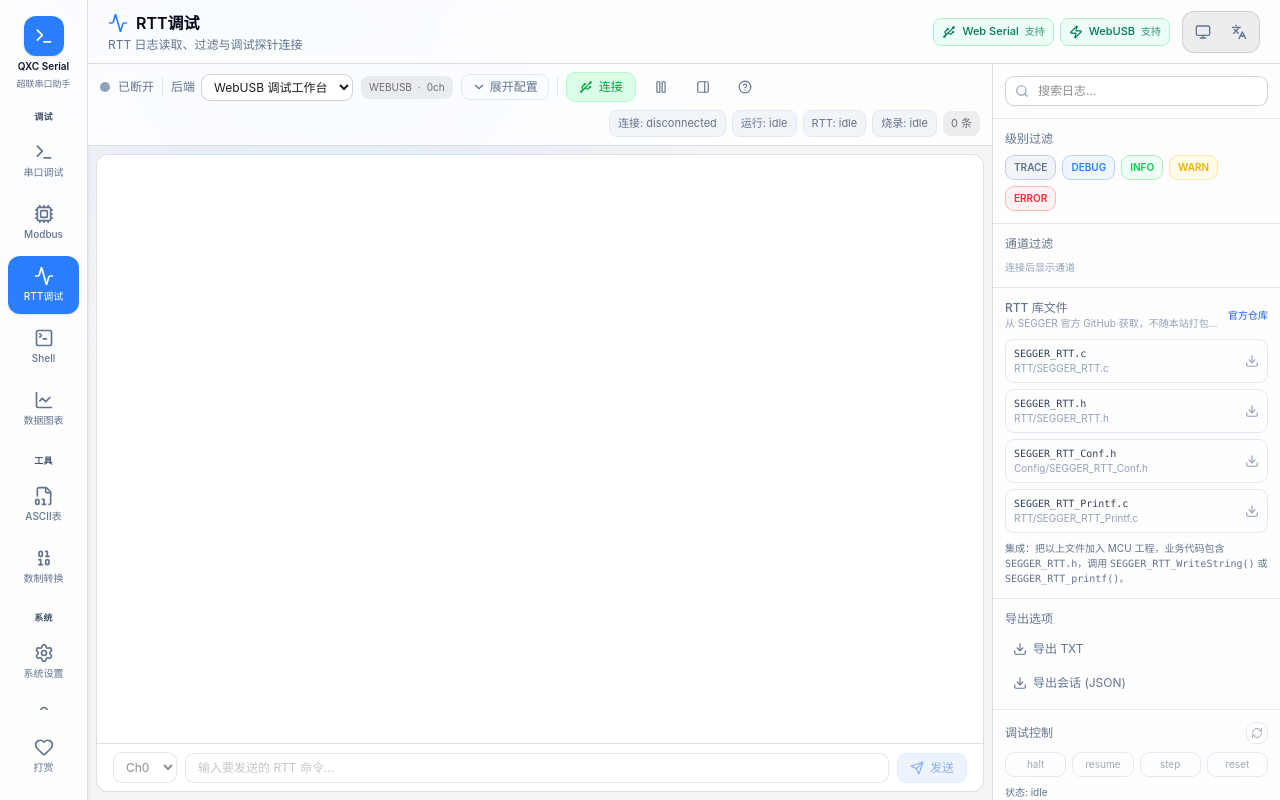
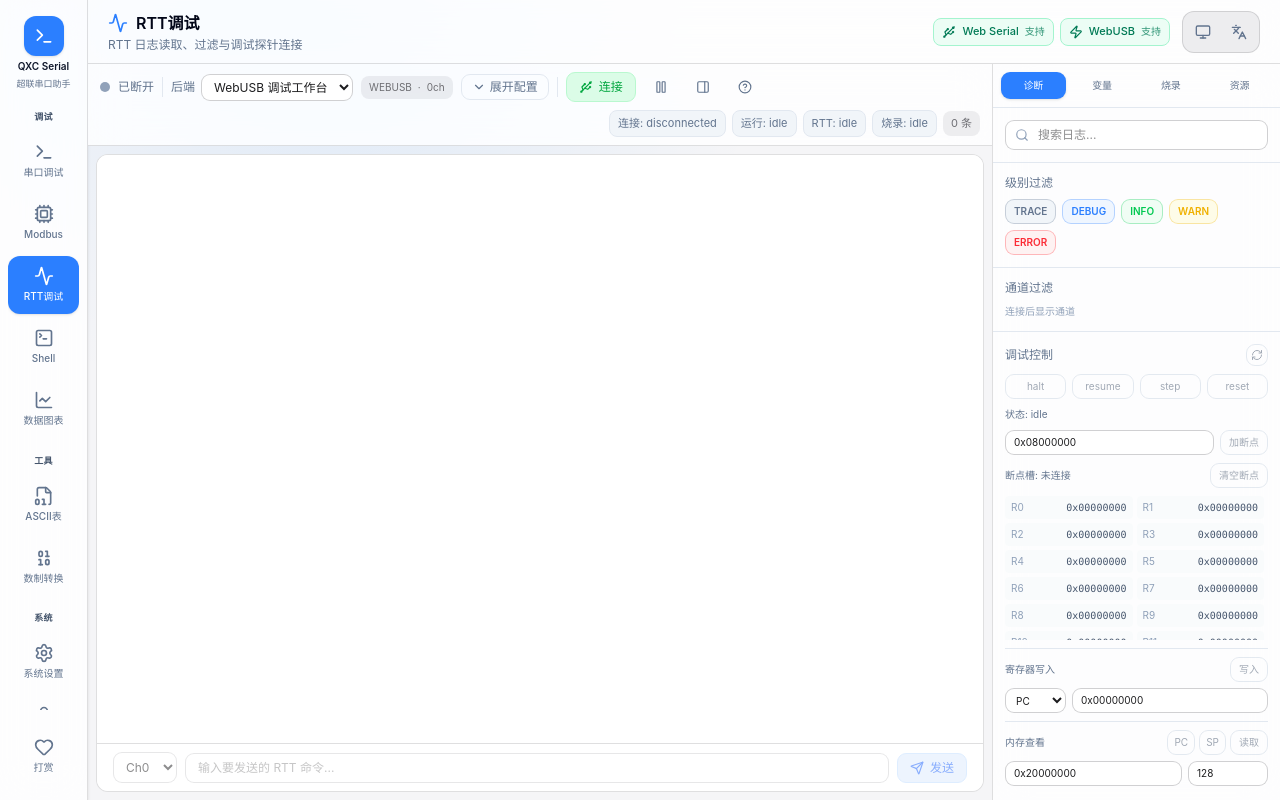
Before and after one commit to qxc4/qxc-serial-assistant, a Vue app: page /rtt in a window 1280 px wide. Built offline with nearby package versions, Linux system fonts and the light colour scheme; the HTML template or start-up script is replaced by a standard one.

Commit message:
refactor: group rtt side panel tabs

```diff
--- /dev/null
+++ b/src/debug-core/rttSidePanelTabs.ts
@@ -0,0 +1,13 @@
+export type RttSidePanelTabKey = 'diagnostics' | 'variables' | 'flash' | 'resources'
+
+export interface RttSidePanelTab {
+  key: RttSidePanelTabKey
+  label: string
+}
+
+export const RTT_SIDE_PANEL_TABS: RttSidePanelTab[] = [
+  { key: 'diagnostics', label: '诊断' },
+  { key: 'variables', label: '变量' },
+  { key: 'flash', label: '烧录' },
+  { key: 'resources', label: '资源' },
+]
--- a/src/views/RttView.vue
+++ b/src/views/RttView.vue
@@ -8,6 +8,7 @@ import type { FlashDryRunReport, FlashVerifyReport, VariableSpec, VariableValue
 import type { ProgramImage } from '../debug-core'
 import { RTT_SOURCE_FILES, RTT_SOURCE_REPOSITORY_URL, downloadRttSourceFile, type RttSourceFile } from '../debug-core/rttSourceDownloads'
 import { createProbeCapabilityMatrix } from '../debug-core/probeCapabilityMatrix'
+import { RTT_SIDE_PANEL_TABS, type RttSidePanelTabKey } from '../debug-core/rttSidePanelTabs'
 import VirtualList from '../components/VirtualList.vue'
 import RttDebugControls from '../components/rtt/RttDebugControls.vue'
 import RttFlashProgrammerPanel from '../components/rtt/RttFlashProgrammerPanel.vue'
@@ -279,6 +280,7 @@ const virtualListRef = ref<InstanceType<typeof VirtualList> | null>(null)
 
 /** 是否显示右侧面板 */
 const showRightPanel = ref(true)
+const activeRightPanelTab = ref<RttSidePanelTabKey>('diagnostics')
 
 /** 是否显示帮助面板 */
 const showHelpPanel = ref(false)
@@ -1645,10 +1647,40 @@ watch(
     <!-- 右侧工具栏 -->
     <div
       v-if="showRightPanel"
-      class="apple-inspector w-72 shrink-0 border-l border-slate-200 dark:border-slate-800 bg-white/90 dark:bg-slate-900/90 flex min-h-0 flex-col overflow-y-auto overscroll-contain"
+      class="apple-inspector w-72 shrink-0 border-l border-slate-200 dark:border-slate-800 bg-white/90 dark:bg-slate-900/90 flex min-h-0 flex-col overflow-hidden overscroll-contain"
     >
+      <div class="grid grid-cols-4 gap-1 border-b border-slate-200 dark:border-slate-800 p-2">
+        <button
+          v-for="tab in RTT_SIDE_PANEL_TABS"
+          :key="tab.key"
+          @click="activeRightPanelTab = tab.key"
+          class="rounded-lg px-1 py-1.5 text-[10px] font-medium transition-colors"
+          :class="activeRightPanelTab === tab.key
+            ? 'bg-blue-500 text-white shadow-sm'
+            : 'text-slate-500 hover:bg-slate-100 dark:text-slate-400 dark:hover:bg-slate-800'"
+        >
+          {{ tab.label }}
+        </button>
+      </div>
+
+      <input
+        ref="variableElfInputRef"
+        type="file"
+        accept=".elf,.axf,.out"
+        class="hidden"
+        @change="handleVariableElfSelected"
+      />
+      <input
+        ref="firmwareInputRef"
+        type="file"
+        accept=".bin,.hex,.elf,.axf,.out"
+        class="hidden"
+        @change="handleFirmwareSelected"
+      />
+
+      <div class="min-h-0 flex-1 overflow-y-auto">
       <!-- 搜索 -->
-      <div class="p-3 border-b border-slate-200 dark:border-slate-800">
+      <div v-show="activeRightPanelTab === 'diagnostics'" class="p-3 border-b border-slate-200 dark:border-slate-800">
         <div class="relative">
           <Search class="w-3.5 h-3.5 absolute left-2.5 top-1/2 -translate-y-1/2 text-slate-400 dark:text-slate-500" />
           <input
@@ -1662,7 +1694,7 @@ watch(
       </div>
 
       <!-- 级别过滤 -->
-      <div class="p-3 border-b border-slate-200 dark:border-slate-800">
+      <div v-show="activeRightPanelTab === 'diagnostics'" class="p-3 border-b border-slate-200 dark:border-slate-800">
         <h3 class="text-xs font-medium text-slate-500 dark:text-slate-400 mb-2">{{ t('rtt.levelFilter') }}</h3>
         <div class="flex flex-wrap gap-1.5">
           <button
@@ -1680,7 +1712,7 @@ watch(
       </div>
 
       <!-- 通道过滤 -->
-      <div class="p-3 border-b border-slate-200 dark:border-slate-800">
+      <div v-show="activeRightPanelTab === 'diagnostics'" class="p-3 border-b border-slate-200 dark:border-slate-800">
         <h3 class="text-xs font-medium text-slate-500 dark:text-slate-400 mb-2">{{ t('rtt.channelFilter') }}</h3>
         <div v-if="channels.length > 0" class="flex flex-wrap gap-1.5">
           <button
@@ -1698,23 +1730,8 @@ watch(
         <p v-else class="text-[10px] text-slate-400 dark:text-slate-500">{{ t('rtt.noChannels') }}</p>
       </div>
 
-      <input
-        ref="variableElfInputRef"
-        type="file"
-        accept=".elf,.axf,.out"
-        class="hidden"
-        @change="handleVariableElfSelected"
-      />
-      <input
-        ref="firmwareInputRef"
-        type="file"
-        accept=".bin,.hex,.elf,.axf,.out"
-        class="hidden"
-        @change="handleFirmwareSelected"
-      />
-
       <!-- SEGGER RTT 库文件下载 -->
-      <div class="p-3 border-b border-slate-200 dark:border-slate-800">
+      <div v-show="activeRightPanelTab === 'resources'" class="p-3 border-b border-slate-200 dark:border-slate-800">
         <div class="flex items-center justify-between gap-2 mb-2">
           <div class="min-w-0">
             <h3 class="text-xs font-medium text-slate-500 dark:text-slate-400">RTT 库文件</h3>
@@ -1765,7 +1782,7 @@ watch(
       </div>
 
       <!-- 导出选项 -->
-      <div class="p-3 border-b border-slate-200 dark:border-slate-800">
+      <div v-show="activeRightPanelTab === 'resources'" class="p-3 border-b border-slate-200 dark:border-slate-800">
         <h3 class="text-xs font-medium text-slate-500 dark:text-slate-400 mb-2">{{ t('rtt.exportOptions') }}</h3>
         <div class="flex flex-col gap-1.5">
           <button
@@ -1786,6 +1803,7 @@ watch(
       </div>
 
       <RttDebugControls
+        v-show="activeRightPanelTab === 'diagnostics'"
         :is-connected="isConnected"
         :debug-control-state="debugControlState"
         :debug-control-error="debugControlError"
@@ -1812,7 +1830,7 @@ watch(
       />
 
       <!-- 变量查看 -->
-      <div class="p-3 border-b border-slate-200 dark:border-slate-800">
+      <div v-show="activeRightPanelTab === 'variables'" class="p-3 border-b border-slate-200 dark:border-slate-800">
         <div class="flex items-center justify-between mb-2">
           <h3 class="text-xs font-medium text-slate-500 dark:text-slate-400">变量</h3>
           <div class="flex items-center gap-1">
@@ -1887,6 +1905,7 @@ watch(
       </div>
 
       <RttFlashProgrammerPanel
+        v-show="activeRightPanelTab === 'flash'"
         v-model:firmware-base-address-input="firmwareBaseAddressInput"
         v-model:flash-page-size-input="flashPageSizeInput"
         v-model:flash-chip-family="flashChipFamily"
@@ -1915,7 +1934,7 @@ watch(
       />
 
       <!-- 纯 Web 调试链路自检 -->
-      <div class="p-3 border-b border-slate-200 dark:border-slate-800">
+      <div v-show="activeRightPanelTab === 'diagnostics'" class="p-3 border-b border-slate-200 dark:border-slate-800">
         <div class="flex items-center justify-between gap-2 mb-2">
           <h3 class="text-xs font-medium text-slate-500 dark:text-slate-400">调试链路自检</h3>
           <button
@@ -2061,7 +2080,7 @@ watch(
       </div>
 
       <!-- 连接信息 -->
-      <div class="p-3 mt-auto">
+      <div v-show="activeRightPanelTab === 'diagnostics'" class="p-3 mt-auto">
         <h3 class="text-xs font-medium text-slate-500 dark:text-slate-400 mb-2">{{ t('rtt.connectionInfo') }}</h3>
         <div class="space-y-1 text-[10px] text-slate-500 dark:text-slate-400">
           <div class="flex justify-between">
@@ -2080,6 +2099,7 @@ watch(
           </div>
         </div>
       </div>
+      </div>
     </div>
   </div>
 
```
Also changed, not shown: 1 other file (tests, documents, lock files or other folders).
